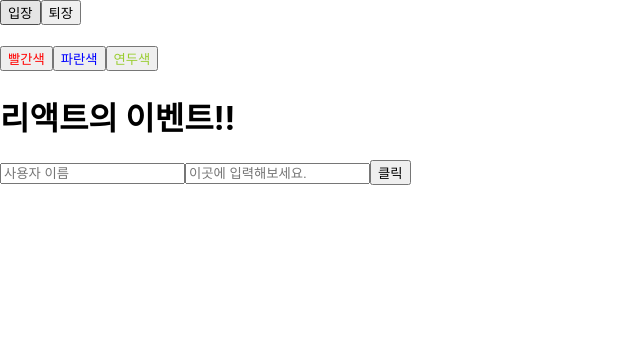
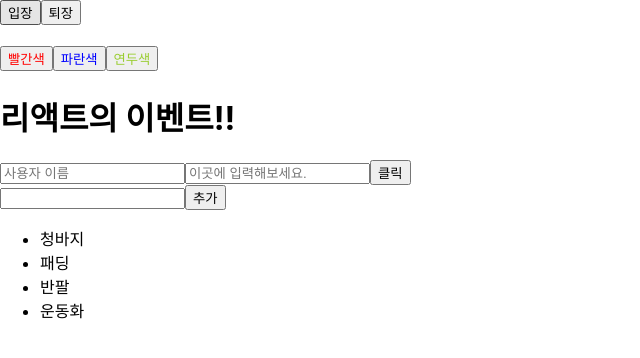
Before and after one commit to jinhyeong830/study-react, a React (Create React App) app: page / in a window 1280 px wide. Shown: the top 358 px of the page, without its empty margins (0-640 px from the left). Built offline with nearby package versions, Linux system fonts and the light colour scheme.

Commit message:
study: 0327 react component응용

```diff
--- a/src/App.js
+++ b/src/App.js
@@ -5,6 +5,7 @@
 import Counter from "./Counter";
 import Say from "./Say";
 import Event from "./Event";
+import Sample from "./Sample";
 
 const App = () => {
 	return (
@@ -18,6 +19,7 @@
 			{/* <Counter /> */}
 			<Say />
 			<Event />
+			<Sample />
 		</>
 	);
 };
--- /dev/null
+++ b/src/Sample.js
@@ -0,0 +1,62 @@
+import React, { useState } from "react";
+// 컴포넌트 이용해서 <li></li>내용 추가!
+// 반복되는 코드를 효율적으로 작성하는 법! 요소 추가와 삭제
+// 그런데 와중에 map 함수를 쓰는거고,
+// key를 하나씩 부여하는거고
+// 초기값을 두고 useState이용해서 값을 부여하는 것
+// 키값은 유일해야 함! 키값 중복되면 렌더링 하는 과정에서 오류 발생
+const Sample = () => {
+	// const fashion = ["청바지", "패딩", "반팔", "운동화"];
+	// const fashionList = fashion.map((fashion, index) => <li key={index}>{fashion}</li>);
+	const [names, setNames] = useState([
+		{ id: 1, text: "청바지" },
+		{ id: 2, text: "패딩" },
+		{ id: 3, text: "반팔" },
+		{ id: 4, text: "운동화" },
+	]);
+
+	const [inputText, setInputText] = useState("");
+	const [nextId, setNextId] = useState(5); //새로운 항목을 추가할 때 사용하는 id
+
+	const onChange = (e) => setInputText(e.target.value);
+	// input에 값이 들어오면(onChange)
+	// inputText를 그 값(e.target.value)으로 넣겠다는 의미.
+	const onClick = () => {
+		// 누르면
+		const nextNames = names.concat({
+			id: nextId,
+			text: inputText,
+		}); //concat? 그냥 배열에 내용추가하는것?!
+		// 배열 내장함수인 concat을 사용하여 새로운 항목을 추가한 배열을 만들고
+		// setNames를 통해 상태를 업데이트 해줬어요
+		setNextId(nextId + 1); //nextID와 nextNmaes를 설정하는 useState 함수
+		setNames(nextNames);
+		setInputText("");
+	};
+	const onRemove = (id) => {
+		const nextNames = names.filter((name) => name.id !== id);
+		// names 배열에서 id가 들어오는 아이디와 같지 않다면
+		// (더블클릭했을 때의 아이디와 같지 않다면)
+		// 배열에 남겨(?)두기.. 남긴다기 보다는 해당 아이디 뺴고 재렌더링(?), 업데이트?
+		setNames(nextNames);
+	};
+
+	const namesList = names.map((name) => (
+		<li key={name.id} onDoubleClick={() => onRemove(name.id)}>
+			{/* key와 더블클릭 속성 달려있음  */}
+			{name.text}
+		</li>
+	));
+	return (
+		<>
+			<input value={inputText} onChange={onChange} />
+			<button onClick={onClick}>추가</button>
+			<ul>
+				{namesList}
+				{/* li 태그가 네개 반복되고 있음 */}
+			</ul>
+		</>
+	);
+};
+
+export default Sample;
```
